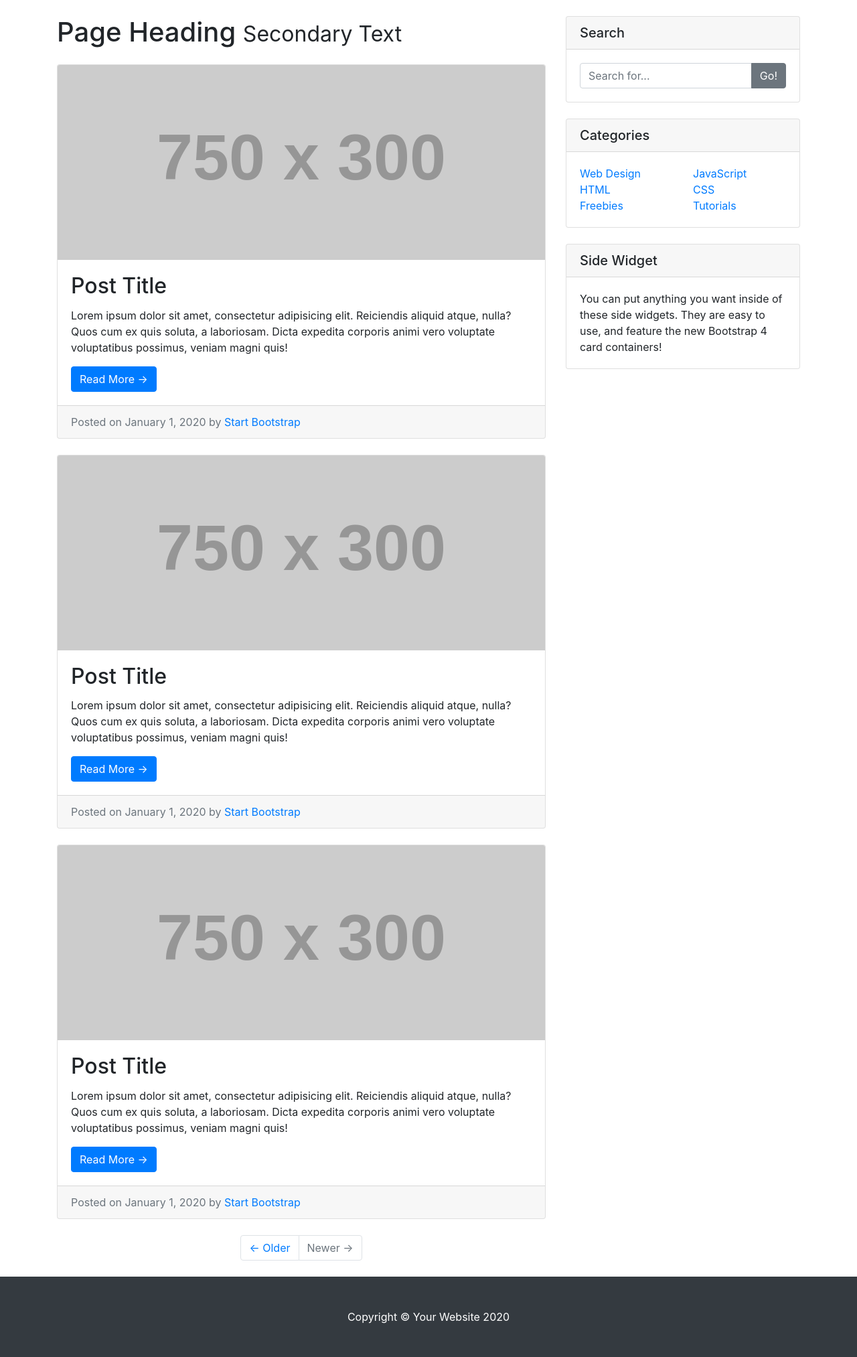
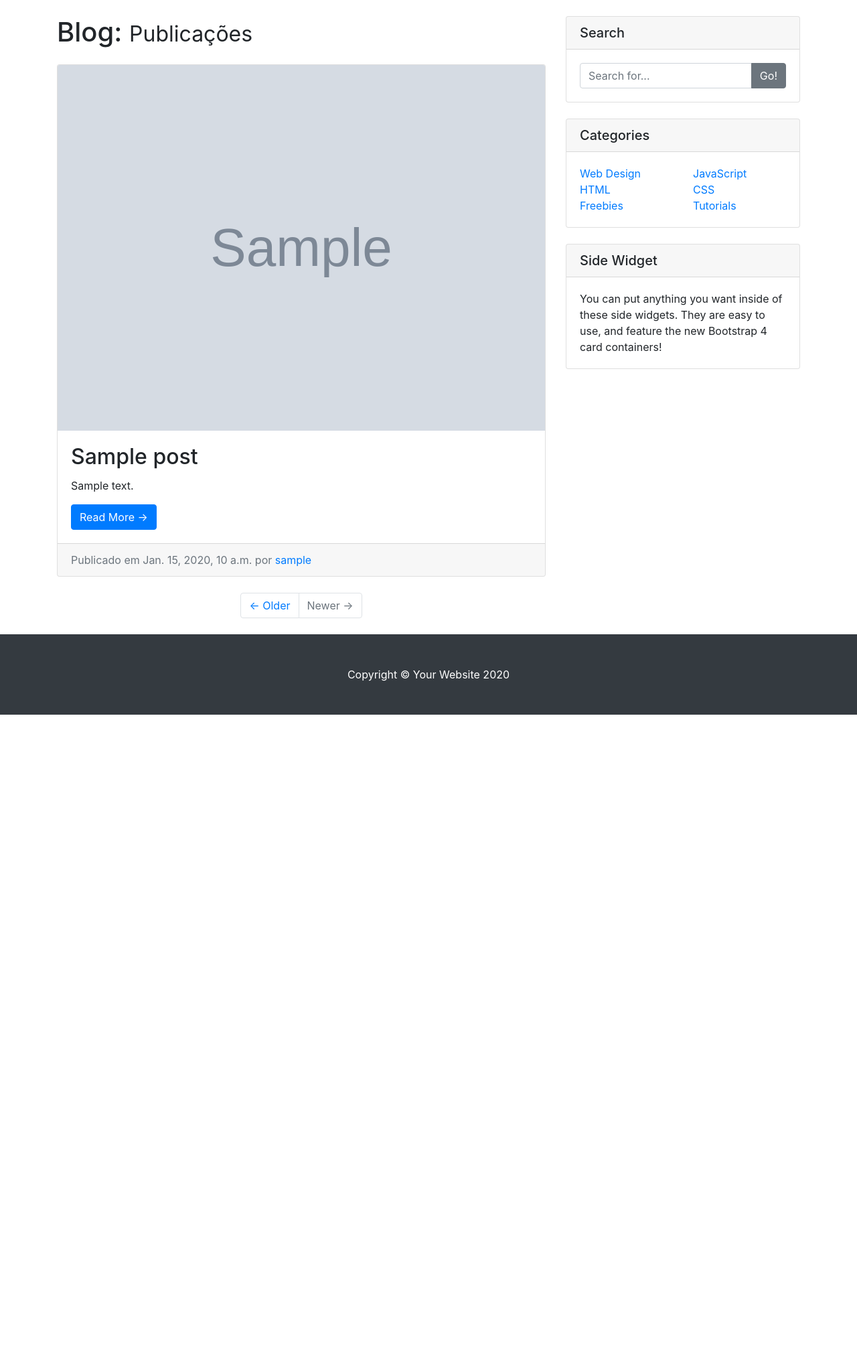
Before and after one commit to WellingtonIdeao/blog, a Django app: page / in a window 1280 px wide. Shown: the part 56-2082 px from the top of the page at 67% size. After the commit the page ends 1123 px from the top, so only its background shows below. Run offline with Django 3.2, Linux system fonts and the light colour scheme; tables that the repository leaves empty hold one stand-in row (values such as "Sample post"); grey boxes marked "Sample" are stand-in pictures; grey boxes labelled with a size stand in for pictures from a placeholder-image service; some libraries are stand-ins or nearby versions.

Commit message:
add image field on Post model. Corrections and add post-list on home.html

```diff
--- a/app/models.py
+++ b/app/models.py
@@ -15,6 +15,7 @@ class Post(models.Model):
     titulo = models.CharField(max_length=100, null=False)
     autor = models.ForeignKey(User, on_delete=models.CASCADE)
     descricao = models.CharField(max_length=200, null=False)
+    foto_capa = models.ImageField(upload_to='images')
     conteudo = models.TextField(null=False)
     categorias = models.ManyToManyField(Categoria)
     data_cadastro = models.DateTimeField(default=datetime.now, editable=False, null=False)
--- a/app/templates/home.html
+++ b/app/templates/home.html
@@ -13,51 +13,25 @@ Homepage
       <!-- Blog Entries Column -->
       <div class="col-md-8">
 
-        <h1 class="my-4">Page Heading
-          <small>Secondary Text</small>
+        <h1 class="my-4">Blog:
+          <small>Publicações</small>
         </h1>
+       {% for post in posts %}
+        <!-- Blog Post -->
 
-        <!-- Blog Post -->
         <div class="card mb-4">
-          <img class="card-img-top" src="http://placehold.it/750x300" alt="Card image cap">
-          <div class="card-body">
-            <h2 class="card-title">Post Title</h2>
-            <p class="card-text">Lorem ipsum dolor sit amet, consectetur adipisicing elit. Reiciendis aliquid atque, nulla? Quos cum ex quis soluta, a laboriosam. Dicta expedita corporis animi vero voluptate voluptatibus possimus, veniam magni quis!</p>
-            <a href="#" class="btn btn-primary">Read More &rarr;</a>
-          </div>
-          <div class="card-footer text-muted">
-            Posted on January 1, 2020 by
-            <a href="#">Start Bootstrap</a>
-          </div>
+            <img class="card-img-top" src="{{ post.foto_capa.url }}">
+            <div class="card-body">
+                <h2 class="card-title">{{ post.titulo }}</h2>
+                <p class="card-text">{{ post.descricao }}</p>
+                <a href="#" class="btn btn-primary">Read More &rarr;</a>
+            </div>
+            <div class="card-footer text-muted">
+                Publicado em {{ post.data_cadastro }} por
+                <a href="#">{{ post.autor }}</a>
+            </div>
         </div>
-
-        <!-- Blog Post -->
-        <div class="card mb-4">
-          <img class="card-img-top" src="http://placehold.it/750x300" alt="Card image cap">
-          <div class="card-body">
-            <h2 class="card-title">Post Title</h2>
-            <p class="card-text">Lorem ipsum dolor sit amet, consectetur adipisicing elit. Reiciendis aliquid atque, nulla? Quos cum ex quis soluta, a laboriosam. Dicta expedita corporis animi vero voluptate voluptatibus possimus, veniam magni quis!</p>
-            <a href="#" class="btn btn-primary">Read More &rarr;</a>
-          </div>
-          <div class="card-footer text-muted">
-            Posted on January 1, 2020 by
-            <a href="#">Start Bootstrap</a>
-          </div>
-        </div>
-
-        <!-- Blog Post -->
-        <div class="card mb-4">
-          <img class="card-img-top" src="http://placehold.it/750x300" alt="Card image cap">
-          <div class="card-body">
-            <h2 class="card-title">Post Title</h2>
-            <p class="card-text">Lorem ipsum dolor sit amet, consectetur adipisicing elit. Reiciendis aliquid atque, nulla? Quos cum ex quis soluta, a laboriosam. Dicta expedita corporis animi vero voluptate voluptatibus possimus, veniam magni quis!</p>
-            <a href="#" class="btn btn-primary">Read More &rarr;</a>
-          </div>
-          <div class="card-footer text-muted">
-            Posted on January 1, 2020 by
-            <a href="#">Start Bootstrap</a>
-          </div>
-        </div>
+        {% endfor %}
 
         <!-- Pagination -->
         <ul class="pagination justify-content-center mb-4">
--- a/app/views.py
+++ b/app/views.py
@@ -5,6 +5,7 @@ from django.contrib.auth import authenticate, login, logout
 from django.http import HttpResponseRedirect
 from django.shortcuts import render, redirect
 from django.forms import ModelForm
+from .models import *
 from django.contrib.auth.models import User
 
 
@@ -19,7 +20,8 @@ class UserForm(ModelForm):
 
 
 def home(request, template_name='home.html'):
-    return render(request, template_name, {})
+    post = Post.objects.all()  # testar template for para  post vazio
+    return render(request, template_name, {'posts': post})
 
 
 def post(request, template_name='post.html'):
--- a/blog/settings.py
+++ b/blog/settings.py
@@ -115,10 +115,12 @@ USE_I18N = True
 
 USE_L10N = True
 
-USE_TZ = True
+USE_TZ = False
 
 
 # Static files (CSS, JavaScript, Images)
 # https://docs.djangoproject.com/en/3.1/howto/static-files/
 
 STATIC_URL = '/static/'
+MEDIA_URL = '/mediaURL/'
+MEDIA_ROOT = os.path.join(BASE_DIR, 'mediaROOT')
--- a/blog/urls.py
+++ b/blog/urls.py
@@ -15,8 +15,9 @@ Including another URLconf
 """
 from django.contrib import admin
 from django.urls import path, include
-
+from django.conf import settings
+from django.conf.urls.static import static
 urlpatterns = [
     path('admin/', admin.site.urls),
     path('', include('app.urls'))
-]
+] + static(settings.MEDIA_URL, document_root=settings.MEDIA_ROOT)
```
Also changed, not shown: app/migrations/0001_initial.py (deleted), app/migrations/0002_auto_20201005_2227.py (deleted), 1 other file.
